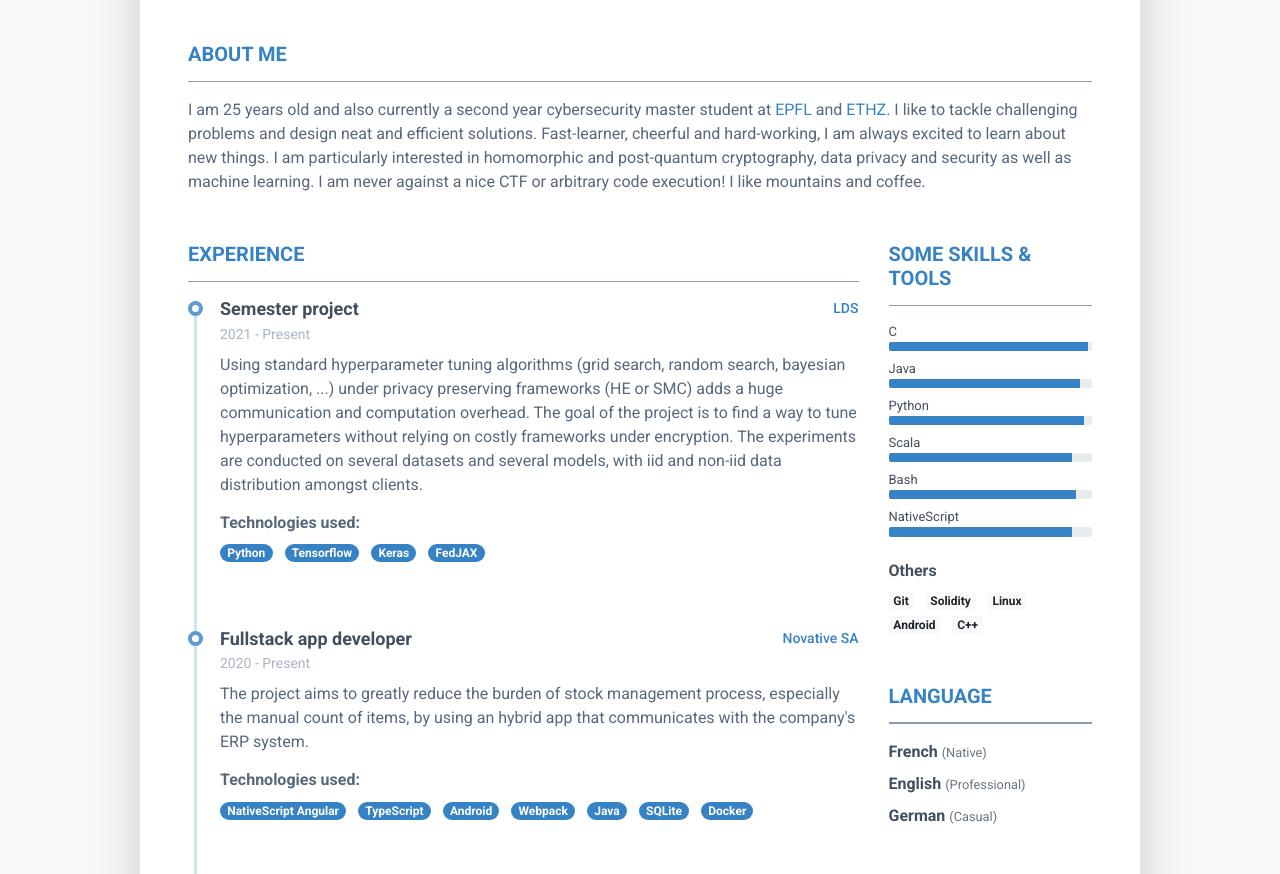
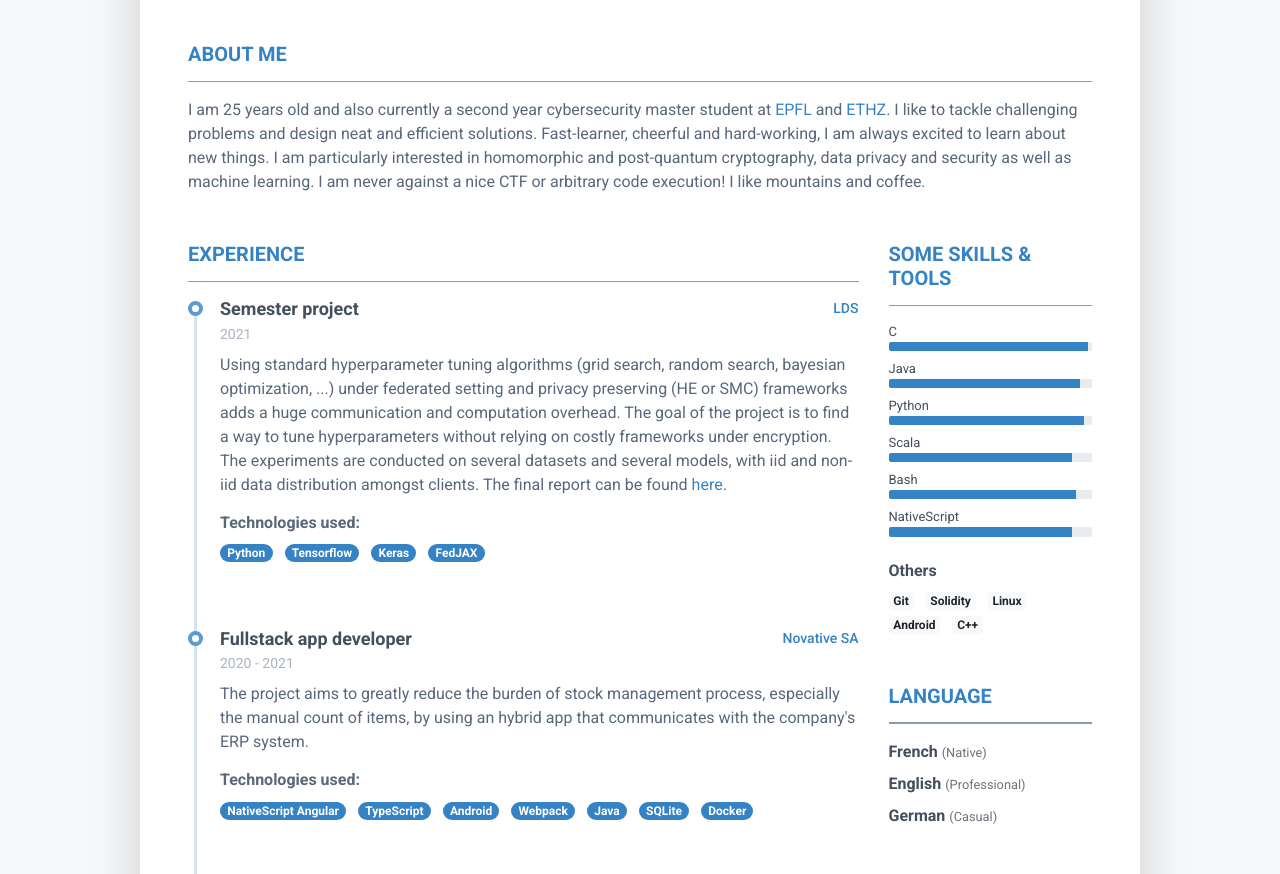
Before and after one commit to simon-perriard/simon-perriard.github.io, a plain HTML site: page index.html in a window 1280 px wide. Shown: the part 226-1100 px from the top of the page. Drawn offline with Linux system fonts and the light colour scheme.

Commit message:
Update semester project

```diff
--- a/index.html
+++ b/index.html
@@ -106,11 +106,12 @@
 														target="_blank">LDS</a></div>
 											</div>
 											<!--//row-->
-											<div class="resume-position-time">2021 - Present</div>
+											<div class="resume-position-time">2021</div>
 										</div>
 										<!--//resume-timeline-item-header-->
 										<div class="resume-timeline-item-desc">
-											<p>Using standard hyperparameter tuning algorithms (grid search, random search, bayesian optimization, ...) under privacy preserving frameworks (HE or SMC) adds a huge communication and computation overhead. The goal of the project is to find a way to tune hyperparameters without relying on costly frameworks under encryption. The experiments are conducted on several datasets and several models, with iid and non-iid data distribution amongst clients.</p>
+											<p>Using standard hyperparameter tuning algorithms (grid search, random search, bayesian optimization, ...) under federated setting and privacy preserving (HE or SMC) frameworks adds a huge communication and computation overhead. The goal of the project is to find a way to tune hyperparameters without relying on costly frameworks under encryption. The experiments are conducted on several datasets and several models, with iid and non-iid data distribution amongst clients. The final report can be found <a href="/assets/pdf/Semester_project_report_ieee.pdf"
+												target="_blank">here</a>.</p>
 											<!--<h4 class="resume-timeline-item-desc-heading font-weight-bold">Achievements:
 											</h4>
 											<p>Praesentium voluptatum deleniti atque corrupti quos dolores et quas
@@ -150,7 +151,7 @@
 												</div>
 											</div>
 											<!--//row-->
-											<div class="resume-position-time">2020 - Present</div>
+											<div class="resume-position-time">2020 - 2021</div>
 										</div>
 										<!--//resume-timeline-item-header-->
 										<div class="resume-timeline-item-desc">
```
Also changed, not shown: 1 other file.
